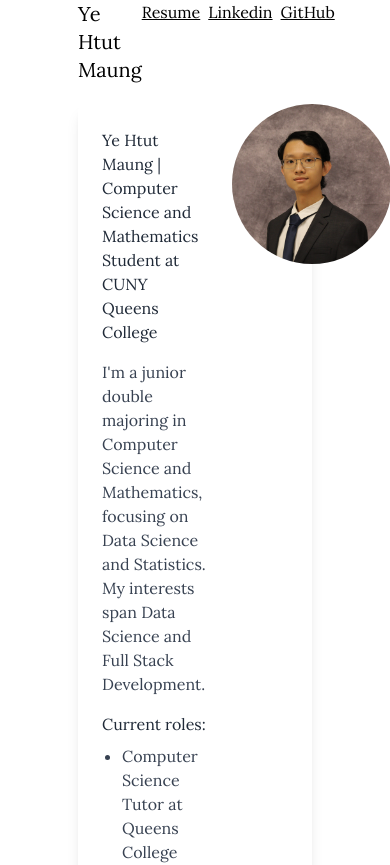
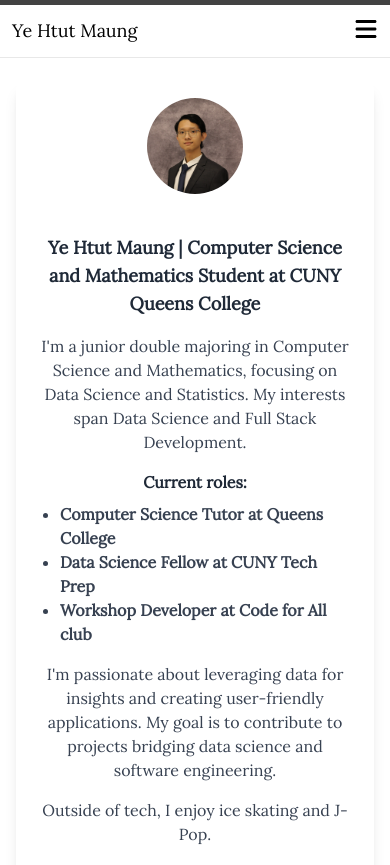
Before and after one commit to ye-htut-maung/portfolio-website, a React (Vite) app: page / in a window 390 px wide. Shown: the top 865 px of the page. Built offline with nearby package versions, Linux system fonts and the light colour scheme.

Commit message:
make the website responsive

```diff
--- a/package.json
+++ b/package.json
@@ -10,6 +10,11 @@
     "preview": "vite preview"
   },
   "dependencies": {
+    "@fortawesome/fontawesome-svg-core": "^6.6.0",
+    "@fortawesome/free-brands-svg-icons": "^6.6.0",
+    "@fortawesome/free-regular-svg-icons": "^6.6.0",
+    "@fortawesome/free-solid-svg-icons": "^6.6.0",
+    "@fortawesome/react-fontawesome": "^0.2.2",
     "react": "^18.3.1",
     "react-dom": "^18.3.1"
   },
--- a/src/components/Bio.jsx
+++ b/src/components/Bio.jsx
@@ -1,55 +1,57 @@
 import profileImage from "../assets/imgs/profile_pic.jpg";
 
-const Header = () => {
+const Bio = () => {
     return (
-        <div className="mt-5 flex items-center justify-center">
-            <div className="w-3/5 flex flex-row bg-white shadow-lg rounded-lg overflow ">
-                <div className="w-2/3 mx-auto p-6 ">
-                    <p className="mb-4 text-gray-800">
+        <div className="mt-6 flex items-center justify-center px-4">
+            <div className="w-full md:w-4/5 flex flex-col md:flex-row bg-white shadow-lg rounded-lg overflow-hidden">
+                <div className="md:w-1/3 flex justify-center items-center p-4 md:p-6">
+                    <img
+                        src={profileImage}
+                        alt="Profile"
+                        className="rounded-full w-24 h-24 sm:w-32 sm:h-32 md:w-40 md:h-40 lg:w-56 lg:h-56 xl:w-64 xl:h-64 object-cover"
+                    />
+                </div>
+                <div className="w-full md:w-2/3 mx-auto p-6 ">
+                    <p className="mb-4 text-gray-800 text-lg font-bold text-center md:text-left">
                         Ye Htut Maung | Computer Science and Mathematics Student
                         at CUNY Queens College
                     </p>
 
-                    <p className="mb-4 text-gray-700">
+                    <p className="mb-4 text-gray-700 text-center md:text-left">
                         I'm a junior double majoring in Computer Science and
                         Mathematics, focusing on Data Science and Statistics. My
                         interests span Data Science and Full Stack Development.
                     </p>
 
-                    <h2 className="mb-2 text-gray-800">Current roles:</h2>
-                    <ul className="list-disc pl-5 mb-4 text-gray-700">
+                    <h2 className="mb-2 text-gray-800 text-center md:text-left font-bold">
+                        Current roles:
+                    </h2>
+                    <ul className="list-disc pl-5 mb-4 text-gray-700 font-bold">
                         <li>Computer Science Tutor at Queens College</li>
                         <li>Data Science Fellow at CUNY Tech Prep</li>
                         <li>Workshop Developer at Code for All club</li>
                     </ul>
 
-                    <p className="mb-4 text-gray-700">
+                    <p className="mb-4 text-gray-700 text-center md:text-left">
                         I'm passionate about leveraging data for insights and
                         creating user-friendly applications. My goal is to
                         contribute to projects bridging data science and
                         software engineering.
                     </p>
 
-                    <p className="mb-4 text-gray-700">
+                    <p className="mb-4 text-gray-700 text-center md:text-left">
                         Outside of tech, I enjoy ice skating and J-Pop.
                     </p>
 
-                    <p className="text-gray-700 italic">
+                    <p className="text-gray-700 italic text-center md:text-left">
                         Feel free to explore my projects or reach out for
                         collaborations in data science and full stack
                         development.
                     </p>
-                </div>
-                <div className="md:w-1/3 flex justify-center items-start flex-shrink-0">
-                    <img
-                        src={profileImage}
-                        alt="Profile"
-                        className="rounded-full w-40 h-40 object-cover"
-                    />
                 </div>
             </div>
         </div>
     );
 };
 
-export default Header;
+export default Bio;
--- a/src/components/Footer.jsx
+++ b/src/components/Footer.jsx
@@ -1,7 +1,7 @@
 export default function Footer() {
     return (
         <footer className=" p-4">
-            <div className="container mx-auto text-center">
+            <div className="container mx-auto text-center text-blue">
                 <a
                     href="mailto:yehtutmaung21@gmail.com"
                     className="hover:underline"
--- a/src/components/Navbar.jsx
+++ b/src/components/Navbar.jsx
@@ -1,23 +1,56 @@
+import { useState } from "react";
+import { FontAwesomeIcon } from "@fortawesome/react-fontawesome";
+import { faBars } from "@fortawesome/free-solid-svg-icons";
+
 export default function Navbar() {
+    const [isOpen, setIsOpen] = useState(false);
+
+    const toggleMenu = () => {
+        setIsOpen(!isOpen);
+    };
+
     return (
-        <div className="flex items-center justify-center">
-            <div className="w-3/5 flex justify-between">
-                <h1 className="text-xl">Ye Htut Maung</h1>
-                <div className="flex gap-2">
+        <div
+            className="p-3 flex flex-col md:flex-row items-center justify-center"
+            style={{
+                borderTop: "5px solid #424242",
+                borderBottom: "1px solid #e8e8e8",
+            }}
+        >
+            <div className="w-full md:w-3/5 flex justify-between items-center">
+                <h1 className="text-lg md:text-xl">Ye Htut Maung</h1>
+                <div className="md:hidden">
+                    <button onClick={toggleMenu} className="focus:outline-none">
+                        <FontAwesomeIcon icon={faBars} className="w-6 h-6" />
+                    </button>
+                </div>
+                <div
+                    className={`${
+                        isOpen
+                            ? "block absolute top-10 right-3 bg-white"
+                            : "hidden"
+                    } md:flex flex-col md:flex-row gap-2 text-center mt-2 md:mt-0`}
+                >
                     <a
-                        className="underline"
+                        className="md:hover:underline p-3 md:p-1 block md:inline-block"
+                        href="#"
+                    >
+                        Blog
+                    </a>
+                    <a
+                        className="md:hover:underline p-3 md:p-1 block md:inline-block"
                         href="https://drive.google.com/file/d/1IisSsRG3vA1pGVd7FV3-EErH_pHHtUSv/view?usp=sharing"
                     >
                         Resume
                     </a>
                     <a
-                        className="underline"
+                        className="md:hover:underline p-3 md:p-1 block md:inline-block"
                         href="https://www.linkedin.com/in/ye-htut-maung/"
                     >
                         Linkedin
                     </a>
                     <a
-                        className="underline"
+                        className="md:hover:underline p-3 md:p-1 block md:inline-block"
                         href="https://github.com/ye-htut-maung"
                     >
                         GitHub
--- /dev/null
+++ b/src/pages/Blog.jsx
@@ -0,0 +1 @@
+export default function Blog() {}
```
Also changed, not shown: 1 other file (tests, documents, lock files or other folders).
